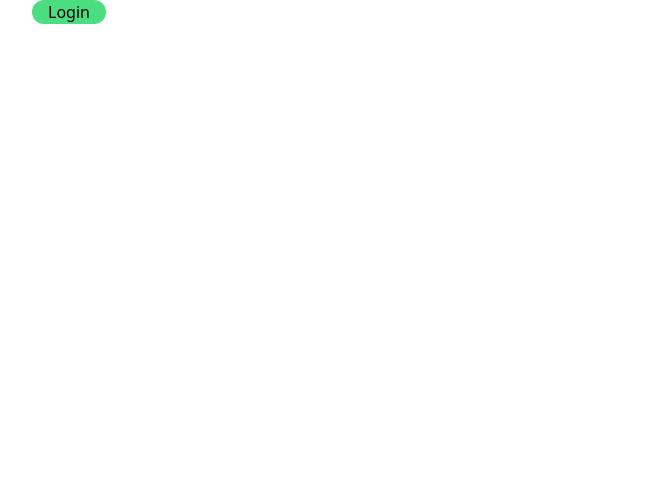
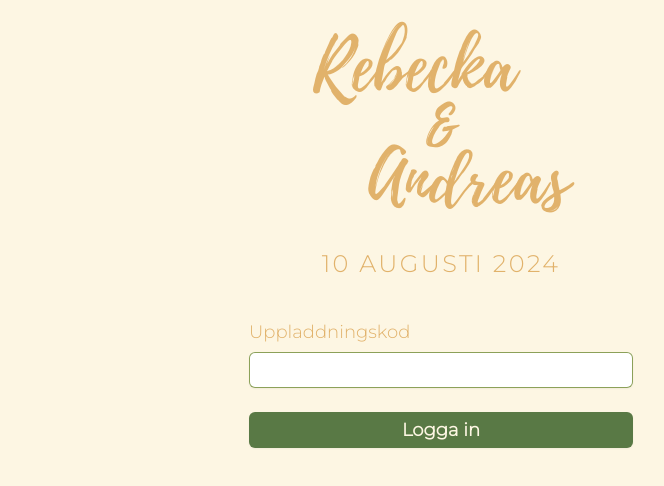
Before and after one commit to gustafwingren/camera-slideshow, an Angular app in the folder src/camera-slideshow.client/: page /login in a window 1280 px wide. Shown: the top 486 px of the page, without its empty margins (199-863 px from the left). Built offline with nearby package versions, Linux system fonts and the light colour scheme.

Commit message:
Styling of login screen

```diff
--- a/src/camera-slideshow.client/src/app/app.component.html
+++ b/src/camera-slideshow.client/src/app/app.component.html
@@ -1 +1,10 @@
-<router-outlet/>
+<div class="container mx-auto text-center">
+  <h1 class="font-sans text-brown-100 text-7xl flex flex-col w-80 p-8 mx-auto">
+    <div class="self-start">Rebecka</div>
+    <div class="self-center -mt-4">&</div>
+    <div class="self-end -mt-4">Andreas</div></h1>
+  <h2 class="font-serif uppercase text-brown-100 text-2xl tracking-widest">10 Augusti 2024</h2>
+  <div class="mt-10 mr-4 ml-4 sm:mx-auto sm:w-full sm:max-w-sm text-left">
+    <router-outlet/>
+  </div>
+</div>
--- a/src/camera-slideshow.client/src/app/login/login.component.html
+++ b/src/camera-slideshow.client/src/app/login/login.component.html
@@ -1,2 +1,17 @@
-<input type="text" (ngModelChange)="loginText.set($event)" [ngModel]="loginText()"/>
-<button type="submit" (click)="login()" class="rounded-xl pl-4 pr-4 bg-green-400 hover:bg-green-600">Login</button>
+<div class="space-y-6">
+  <div>
+    <label for="password" class="block text-lg text-brown-100 font-medium leading-6">Uppladdningskod</label>
+    <div class="mt-2">
+      <input
+        (ngModelChange)="loginText.set($event)"
+        [ngModel]="loginText()"
+        class="block w-full rounded-md border-0 py-1.5 px-1.5 text-xl text-brown-100 shadow-sm ring-1 ring-inset ring-green-300 placeholder:text-green-400 focus:ring-2 focus:outline-0 focus:ring-inset focus:ring-brown-200 sm:text-sm sm:leading-6" id="password"
+        name="password"
+        required
+        type="password"/>
+    </div>
+  </div>
+  <div>
+    <button type="submit" (click)="login()" class="flex w-full justify-center rounded-md bg-green-600 px-3 py-1.5 text-lg text-off-white font-semibold leading-6 shadow-sm hover:bg-green-500 focus-visible:outline focus-visible:outline-2 focus-visible:outline-offset-2 focus-visible:outline-green-600">Logga in</button>
+  </div>
+</div>
--- a/src/camera-slideshow.client/src/index.html
+++ b/src/camera-slideshow.client/src/index.html
@@ -7,7 +7,7 @@
   <meta name="viewport" content="width=device-width, initial-scale=1">
   <link rel="icon" type="image/x-icon" href="favicon.ico">
 </head>
-<body>
+<body class="bg-off-white">
   <app-root></app-root>
 </body>
 </html>
--- a/src/camera-slideshow.client/src/styles.scss
+++ b/src/camera-slideshow.client/src/styles.scss
@@ -2,3 +2,25 @@
 @tailwind base;
 @tailwind components;
 @tailwind utilities;
+
+@layer base {
+  @font-face {
+    font-family: 'Montserrat';
+    font-style: normal;
+    font-weight: 100;
+    font-display: swap;
+    src: url(src/assets/fonts/Montserrat-Light.ttf);
+  }
+
+  @font-face {
+    font-family: 'Playlist';
+    font-style: normal;
+    font-weight: 400;
+    font-display: swap;
+    src: url(src/assets/fonts/Playlist_script.otf);
+  }
+
+  html {
+    font-family: "Montserrat", system-ui, sans-serif;
+  }
+}
--- a/src/camera-slideshow.client/tailwind.config.js
+++ b/src/camera-slideshow.client/tailwind.config.js
@@ -4,6 +4,35 @@ module.exports = {
     "./src/**/*.{html,ts}",
   ],
   theme: {
+    colors: {
+      'green': {
+        100: '#b9c789',
+        200: '#a1b483',
+        300: '#8ca159',
+        400: '#9ba64d',
+        500: '#809747',
+        600: '#597945',
+        900: '#869980',
+      },
+      'yellow': {
+        100: '#ede39e',
+        200: '#f2db7f',
+        300: '#f6ce51',
+        400: '#e0ad40',
+      },
+      'brown': {
+        100: '#e1b26b',
+        200: '#956b58',
+        300: '#764223',
+        400: '#664925',
+      },
+      'white': '#ffffff',
+      'off-white': '#fdf6e3',
+    },
+    fontFamily: {
+      sans: ['Playlist', 'sans-serif'],
+      serif: ['Montserrat', 'serif'],
+    },
     extend: {},
   },
   plugins: [],
```
Also changed, not shown: src/camera-slideshow.client/src/assets/fonts/Montserrat-Light.ttf (added), src/camera-slideshow.client/src/assets/fonts/Playlist_script.otf (added).
